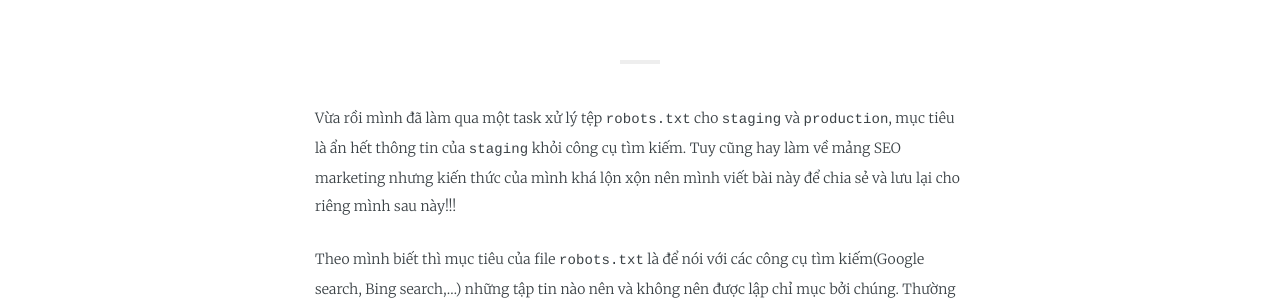
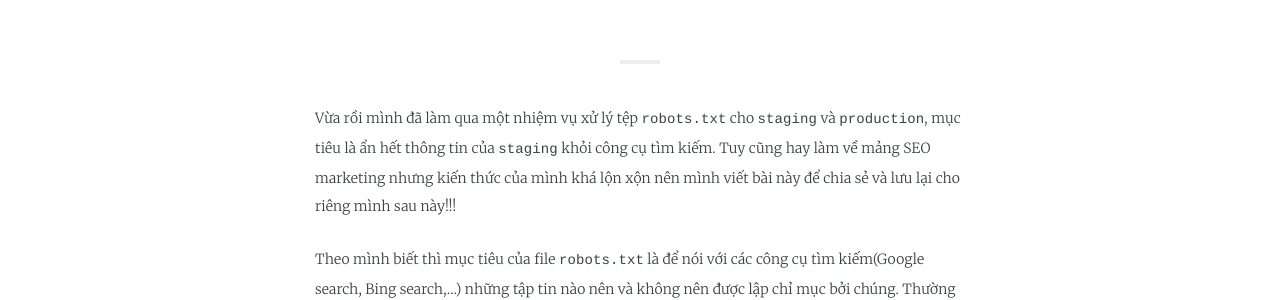
Before and after one commit to tanngoc93/tanngoc93.github.io, a Jekyll site: the page built from _posts/2019-06-06-how-to-use-robots-txt.md, in a window 1280 px wide and 900 px high, scrolled down 434 px. Shown: the part 151-451 px from the top of the window. Built offline with Jekyll 4.4.1, drawn with Linux system fonts in a browser that asks for light colours; some web fonts are replaced.

Commit message:
Update 2019-06-06-how-to-use-robots-txt.md

```diff
--- a/_posts/2019-06-06-how-to-use-robots-txt.md
+++ b/_posts/2019-06-06-how-to-use-robots-txt.md
@@ -7,7 +7,7 @@ author:            ngocnt
 layout:            post
 tags:
 ---
-Vừa rồi mình đã làm qua một task xử lý tệp `robots.txt` cho `staging` và `production`, mục tiêu là ẩn hết thông tin của `staging` khỏi công cụ tìm kiếm. Tuy cũng hay làm về mảng SEO marketing nhưng kiến thức của mình khá lộn xộn nên mình viết bài này để chia sẻ và lưu lại cho riêng mình sau này!!!
+Vừa rồi mình đã làm qua một nhiệm vụ xử lý tệp `robots.txt` cho `staging` và `production`, mục tiêu là ẩn hết thông tin của `staging` khỏi công cụ tìm kiếm. Tuy cũng hay làm về mảng SEO marketing nhưng kiến thức của mình khá lộn xộn nên mình viết bài này để chia sẻ và lưu lại cho riêng mình sau này!!!
 
 Theo mình biết thì mục tiêu của file `robots.txt` là để nói với các công cụ tìm kiếm(Google search, Bing search,...) những tập tin nào nên và không nên được lập chỉ mục bởi chúng. Thường thì, nó được sử dụng để chỉ định các tệp không được lập chỉ mục bởi các công cụ tìm kiếm.
 
```
